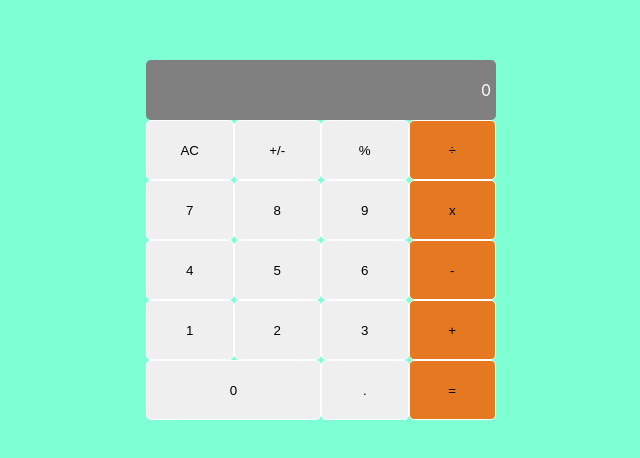
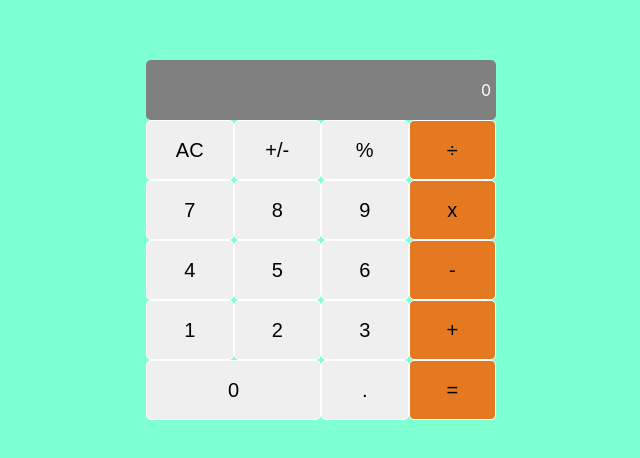
Before and after one commit to Fahim-Khan-P/math-magician-1, a React (Create React App) app: page / in a window 1280 px wide. Shown: the part 160-618 px from the top of the page, without its empty margins (319-959 px from the left). Built offline with nearby package versions, Linux system fonts and the light colour scheme.

Commit message:
increase font size

```diff
--- a/src/components/calculator.css
+++ b/src/components/calculator.css
@@ -30,6 +30,7 @@ button {
   border: 1px solid rgb(255, 255, 255);
   cursor: pointer;
   border-radius: 5px;
+  font-size: 20px;
 }
 
 .wide {
```
